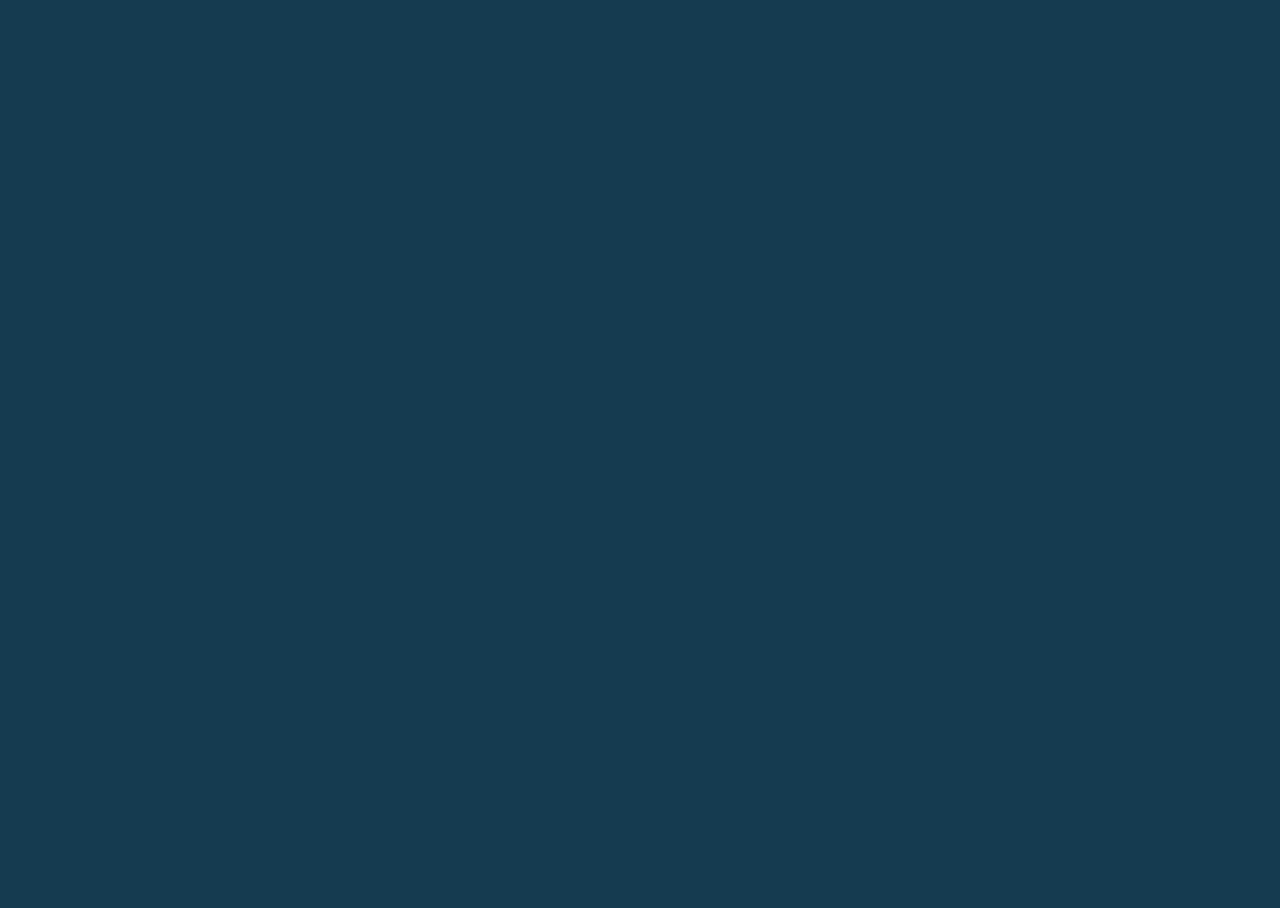
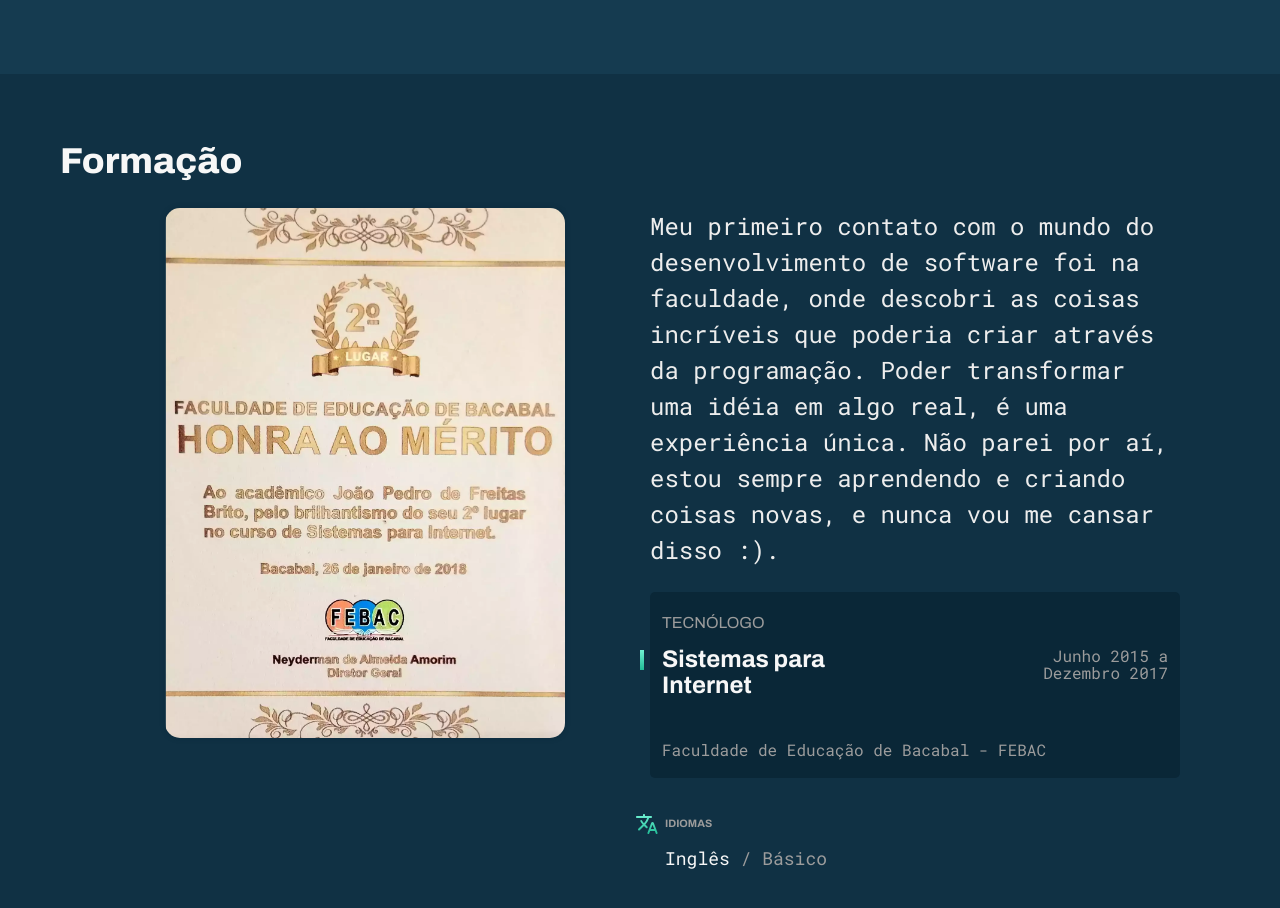
Before and after one commit to joaoplay16/portifolio, a React (Create React App) app: page / in a window 1280 px wide. Shown: the part 1820-2728 px from the top of the page. Before the commit the page ends 1822 px from the top, so only its background shows below. Built offline with nearby package versions, Linux system fonts and the light colour scheme.

Commit message:
Education section added

```diff
--- a/src/pages/home/formacao/formacao.js
+++ b/src/pages/home/formacao/formacao.js
@@ -0,0 +1,164 @@
+import React from "react"
+import { Subtitle } from "components"
+import styled from "styled-components"
+import MeritAwardImage from "img/merit-award.webp"
+import TranslateIcon from "icons/translate.svg"
+const Formacao = () => (
+  <EducationSection>
+    <div className="container">
+      <Subtitle>Formação</Subtitle>
+    </div>
+    <EducationContainer className="container">
+      <img
+        width={400}
+        height={530}
+        src={MeritAwardImage}
+        alt="Prêmio de Honra ao Mérito, segundo lugar"
+      />
+
+      <EducationInfoContainer>
+        <p className="history font-2-m cor-2">
+          Meu primeiro contato com o mundo do desenvolvimento de software foi na
+          faculdade, onde descobri as coisas incríveis que poderia criar através
+          da programação. Poder transformar uma idéia em algo real, é uma
+          experiência única. Não parei por aí, estou sempre aprendendo e criando
+          coisas novas, e nunca vou me cansar disso :).
+        </p>
+        <CollegeContainer>
+          <span className="graduation cor-6">Tecnólogo</span>
+          <span className="course cor-1">Sistemas para Internet</span>
+          <span className="date cor-6">Junho 2015 a Dezembro 2017</span>
+          <span className="college cor-6">
+            Faculdade de Educação de Bacabal - FEBAC
+          </span>
+        </CollegeContainer>
+        <LanguagesContainer>
+          <h6 className="languages-subtitle font-1-xs-b cor-6">Idiomas</h6>
+          <p className="language font-2-s cor-1">
+            Inglês<span className="level font-2-s cor-6"> / Básico</span>
+          </p>
+        </LanguagesContainer>
+      </EducationInfoContainer>
+    </EducationContainer>
+  </EducationSection>
+)
+
+const EducationSection = styled("section")`
+  background-color: var(--cor-s4);
+  margin-top: 72px;
+  padding: 60px 0px;
+`
+
+const EducationContainer = styled("div")`
+  display: grid;
+  grid-template-columns: 1fr 1fr;
+  justify-items: center;
+  align-items: start;
+  gap: 20px;
+  padding: 20px 60px;
+
+  img {
+    max-width: 100%;
+    max-height: 530px;
+    object-fit: cover;
+    object-position: left;
+    border-radius: 15px;
+    box-shadow: 0 0px 4px 0.5px rgb(10, 39, 55, 0.5);
+  }
+
+  .history{
+    margin-top: 0px;
+  }
+
+  @media (max-width: 1200px) {
+    gap: 40px;
+    .history {
+      font: 400 1.125rem/1.33 "Roboto Mono", sans-serif;
+    }
+  }
+
+  @media (max-width: 860px) {
+    padding: 40px 20px;
+    grid-template-columns: 1fr;
+
+    .history {
+      padding: 0px 0px;
+    }
+  }
+`
+
+const EducationInfoContainer = styled('div')`
+  display: grid;
+  grid-template-columns: auto;
+  grid-auto-flow: row;
+`
+
+const LanguagesContainer = styled("div")`
+  padding: 15px;
+
+  .languages-subtitle {
+    text-transform: uppercase;
+    margin-bottom: 12px;
+    position: relative;
+  }
+
+  .languages-subtitle::before {
+    content: "";
+    display: block;
+    position: absolute;
+    width: 24px;
+    height: 24px;
+    background: url(${TranslateIcon});
+    top: -6px;
+    left: -30px;
+  }
+`
+
+const CollegeContainer = styled("div")`
+  display: grid;
+  grid-template-columns: 1fr 1fr;
+  gap: 12px;
+  background-color: var(--cor-s5);
+  max-width: 600px;
+  max-height: 195px;
+  padding: 20px 12px;
+  border-radius: 5px;
+  position: relative;
+
+  ::before {
+    content: "";
+    display: block;
+    position: absolute;
+    width: 4px;
+    height: 20px;
+    background: linear-gradient(180deg, #71f2d3 0%, #21bc97 100%);
+    top: 58px;
+    left: -10px;
+  }
+
+  .graduation {
+    grid-column: 1/-1;
+    font: 400 1rem/0.8 "Archivo", sans-serif;
+    padding: 5px 0px;
+    text-transform: uppercase;
+  }
+
+  .course {
+    font: 700 1.5rem/1.08 "Archivo", sans-serif;
+  }
+
+  .date {
+    font: 400 1rem/1.08 "Roboto Mono", sans-serif;
+    justify-self: end;
+    text-align: end;
+    max-width: 13ch;
+  }
+
+  .college {
+    padding-top: 30px;
+    font: 400 1rem/1.08 "Roboto Mono", sans-serif;
+    grid-column: 1/-1;
+  }
+`
+
+export default Formacao
--- a/src/pages/home/formacao/index.js
+++ b/src/pages/home/formacao/index.js
@@ -0,0 +1 @@
+export { default } from "./formacao"
--- a/src/pages/home/home.js
+++ b/src/pages/home/home.js
@@ -2,6 +2,7 @@
 import { Header, Subtitle } from "components"
 import Sobre from "./sobre"
 import Portfolio from "./portifolio"
+import Formacao from "./formacao"
 
 const Home = () => {
   return (
@@ -12,6 +13,7 @@
         <Subtitle>Portfólio</Subtitle>
       </div>
       <Portfolio />
+      <Formacao/>
     </>
   )
 }
```
Also changed, not shown: src/img/merit-award.webp (added).
